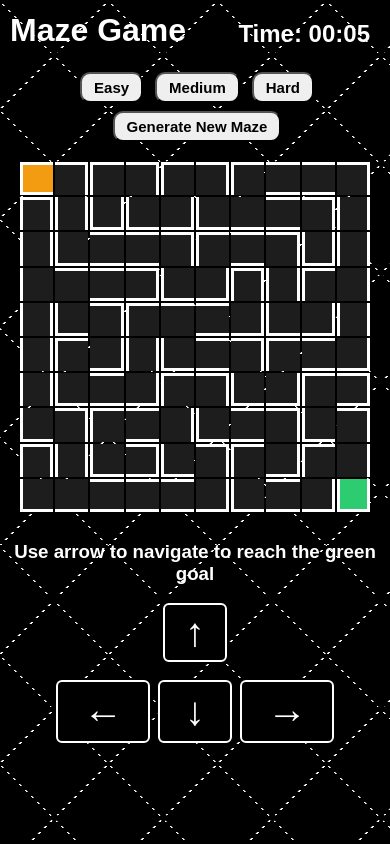
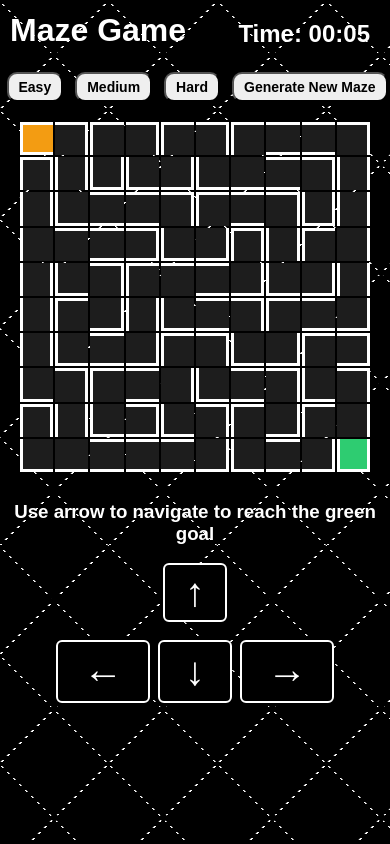
Before and after one commit to Subham-Das1/maze-game, a React (Create React App) app: page / in a window 390 px wide. Built offline with nearby package versions, Linux system fonts and the light colour scheme.

Commit message:
First commit

```diff
--- a/src/index.css
+++ b/src/index.css
@@ -164,8 +164,8 @@ h1, p{
 
 @media (max-width: 480px) {
   .nav-btn {
-    font-size: 15px;
-    padding: 5px 12px;
+    font-size: 14px;
+    padding: 5px 10px;
   }
 
   .herosection{
```
